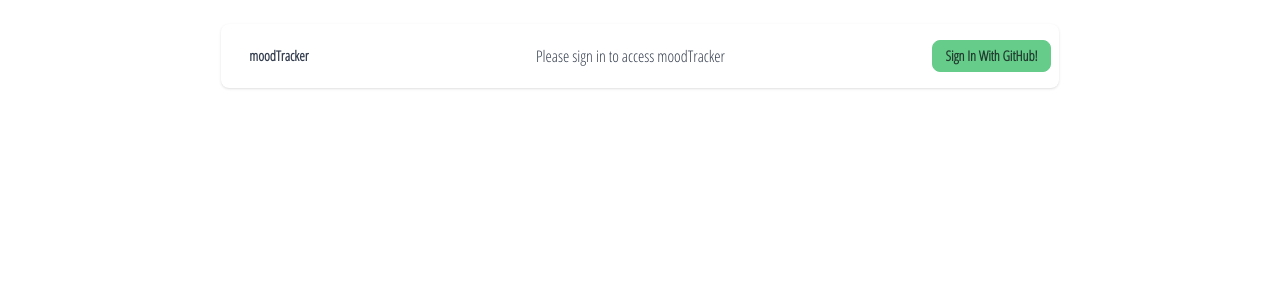
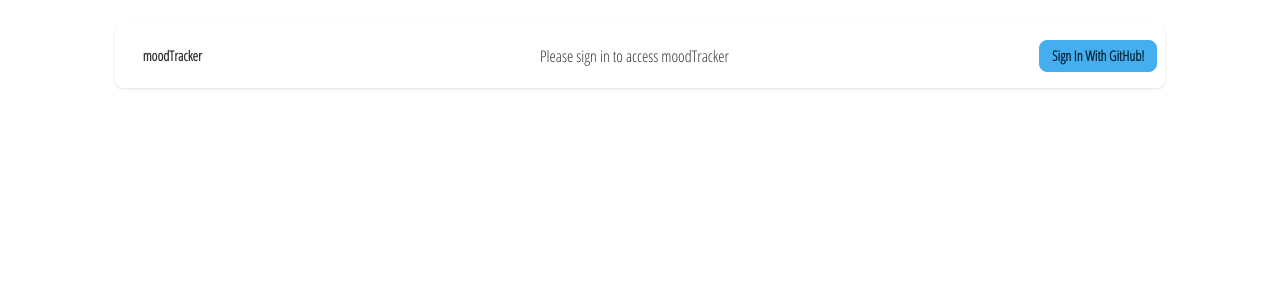
Before and after one commit to ze7en/mtracker, a React (Vite) app: page / in a window 1280 px wide. Shown: the top 300 px of the page. Built offline with nearby package versions, Linux system fonts and the light colour scheme; no server answers.

Commit message:
feat: changed theme, gradient line

```diff
--- a/src/components/domain/auth/SignOutButton.tsx
+++ b/src/components/domain/auth/SignOutButton.tsx
@@ -11,7 +11,7 @@ export const SignOutButton = () => {
     <button
       onClick={ handleClick }
       type="button"
-      className="btn btn-link btn-xs"
+      className="btn btn-link btn-xs text-xs"
     >
       Sign Out
     </button>
--- a/src/components/router/Router.tsx
+++ b/src/components/router/Router.tsx
@@ -15,17 +15,17 @@ const Layout = () => {
   const navigate = useNavigate()
 
   return (
-    <div className="w-full p-2 md:w-8/12 m-auto">
+    <div className="w-full p-2 md:w-10/12 m-auto">
       <nav className="py-4 flex items-center justify-between">
         <div className="navbar bg-white shadow rounded-lg">
           <div className="flex-none">
             <ul className="menu menu-compact menu-horizontal px-1">
-              <li>
+              <li className="mr-2">
                 <span onClick={ () => navigate('/') }><strong>moodTracker</strong></span>
               </li>
               {state.state === 'SIGNED_IN' && <>
                 <li className="mr-2"><NavLink to={ '/' }>Overview</NavLink></li>
-                <li><NavLink to={ '/checkin' }>Check In</NavLink></li>
+                <li className="mr-2"><NavLink to={ '/checkin' }>Check In</NavLink></li>
               </>
               }
             </ul>
--- a/src/components/shared/MoodChart.tsx
+++ b/src/components/shared/MoodChart.tsx
@@ -3,6 +3,7 @@ import { useEffect, useState } from 'react'
 import {
   ComposedChart,
   Line,
+  Label,
   XAxis,
   YAxis,
   CartesianGrid,
@@ -115,7 +116,7 @@ export const MoodChart = () => {
   }, [ filter, checkins ])
 
   return <>
-    <div className="w-full" style={ { height: 400 } }>
+    <div className="w-full">
       <div className="text-center">
         <div className="stats shadow m-auto mb-8">
           <div className="stat place-items-center">
@@ -137,37 +138,55 @@ export const MoodChart = () => {
       { showFilter &&
       <div className="w-full text-center mb-4">
         <div className="btn-group m-auto">
-          <input type="radio" checked={ filter === '10' ? true : false } onChange={ () => setFilter('10') } name="options" data-title="Last 10" value="10" className="btn" />
-          <input type="radio" checked={ filter === '30' ? true : false } onChange={ () => setFilter('30') } name="options" data-title="Last 30" value="30" className="btn" />
-          <input type="radio" checked={ filter === '90' ? true : false } onChange={ () => setFilter('90') } name="options" data-title="Last 90" value="90" className="btn" />
-          <input type="radio" checked={ filter === '2023' ? true : false } onChange={ () => setFilter('2023') } name="options" data-title="2023" value="2023" className="btn" />
-          <input type="radio" checked={ filter === '2022' ? true : false } onChange={ () => setFilter('2022') } name="options" data-title="2022" value="2022" className="btn" />
-          <input type="radio" checked={ filter === '-1' ? true : false } onChange={ () => setFilter('-1') } name="options" data-title="All" value="-1" className="btn" />
+          <input type="radio" checked={ filter === '10' ? true : false } onChange={ () => setFilter('10') } name="options" data-title="Last 10" value="10" className="btn btn-sm" />
+          <input type="radio" checked={ filter === '30' ? true : false } onChange={ () => setFilter('30') } name="options" data-title="Last 30" value="30" className="btn btn-sm" />
+          <input type="radio" checked={ filter === '90' ? true : false } onChange={ () => setFilter('90') } name="options" data-title="Last 90" value="90" className="btn btn-sm" />
+          <input type="radio" checked={ filter === '2023' ? true : false } onChange={ () => setFilter('2023') } name="options" data-title="2023" value="2023" className="btn btn-sm" />
+          <input type="radio" checked={ filter === '2022' ? true : false } onChange={ () => setFilter('2022') } name="options" data-title="2022" value="2022" className="btn btn-sm" />
+          <input type="radio" checked={ filter === '-1' ? true : false } onChange={ () => setFilter('-1') } name="options" data-title="All" value="-1" className="btn btn-sm" />
         </div>
       </div>
       }
-      <ResponsiveContainer>
+      <ResponsiveContainer width={ '100%' } height={ 400 }>
         <ComposedChart
           width={ 500 }
           height={ 300 }
           data={ filteredCheckins }
           margin={ {
             top: 10,
-            right: 40,
-            left: 0,
+            right: 20,
+            left: 20,
             bottom: 10,
           } }
         >
+          <defs>
+            <linearGradient id="rating" x1="0%" y1="100%" x2="0%" y2="0%">
+              <stop offset="0%" stopColor="#F87171" />
+              <stop offset="25%" stopColor="#FB923C" />
+              <stop offset="50%" stopColor="#FACC15" />
+              <stop offset="75%" stopColor="#A3E635" />
+              <stop offset="100%" stopColor="#4ADE80" />
+            </linearGradient>
+          </defs>
           <CartesianGrid strokeDasharray="3 3" />
           <XAxis dataKey="date" />
-          <YAxis domain={ [ 1, 'dataMax + 1' ] } />
+          <YAxis domain={ [ '1', '5' ] }>
+            <Label
+              value={ 'Rating' }
+              position="left"
+              angle={ -90 }
+              style={ { textAnchor: 'middle' } }
+            />
+          </YAxis>
           <Tooltip content={ <MoodChartTooltip /> } />
           <Legend />
           <Line
             key={ Math.random() }
             type="monotone"
             dataKey="avg"
-            stroke="#1A8763"
+            name="average rating per date"
+            stroke="url(#rating)"
+            strokeWidth={ 3 }
             dot={ { strokeWidth: 1, r: 4 } }
             activeDot={ { r: 8, opacity: 0.5 } }
           />
--- a/tailwind.config.js
+++ b/tailwind.config.js
@@ -4,20 +4,20 @@ module.exports = {
   purge: {
     enabled: process.env.NODE_ENV === 'production',
     safeList: [],
-    content: ['./index.html', './src/**/*.tsx', './src/**/*.ts'],
+    content: [ './index.html', './src/**/*.tsx', './src/**/*.ts' ],
   },
   theme: {
     minWidth: {
-      '40': '10rem',
-      '60': '15rem',
-      '80': '20rem',
-      '100': '25rem',
+      40: '10rem',
+      60: '15rem',
+      80: '20rem',
+      100: '25rem',
     },
     maxWidth: {
-      '120': '30rem',
-      '160': '40rem',
-      '200': '50rem',
-    }
+      120: '30rem',
+      160: '40rem',
+      200: '50rem',
+    },
   },
   variants: {},
   plugins: [
@@ -25,7 +25,7 @@ module.exports = {
   ],
   daisyui: {
     themes: [
-      'emerald'
+      'cmyk',
     ],
-  }
+  },
 }
```
